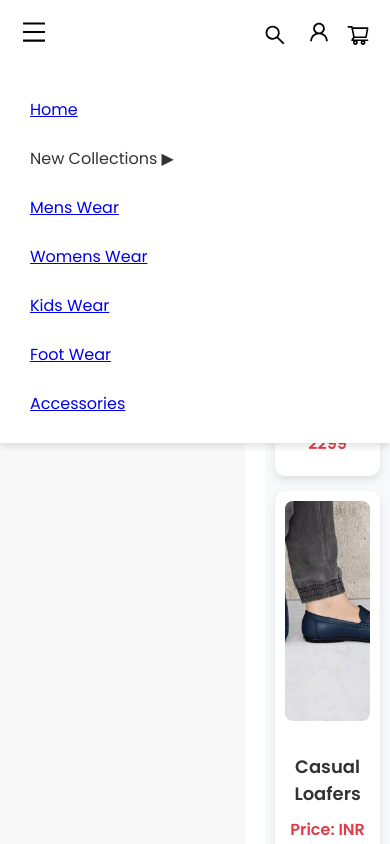
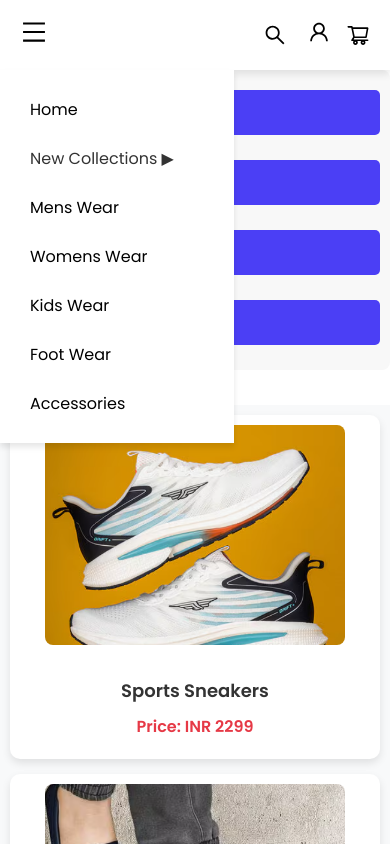
Before and after one commit to Shakeel1116/E-commerce, a React (Vite) app in the folder FRONTEND/: page /Footswear in a window 390 px wide. Both pictures are taken after a click on the element 34 px from the left and 35 px from the top of the page. Shown: the top 844 px of the page. Built offline with nearby package versions, Linux system fonts and the light colour scheme.

Commit message:
front end css update

```diff
--- a/FRONTEND/index.html
+++ b/FRONTEND/index.html
@@ -2,6 +2,7 @@
 <html lang="en">
   <head>
     <meta charset="UTF-8" />
+    <link rel="icon" type="image/svg+xml" href="/images/shakeel.svg" />
     <meta name="viewport" content="width=device-width, initial-scale=1.0" />
     <title>E-commerce</title>
   </head>
--- a/FRONTEND/src/App.css
+++ b/FRONTEND/src/App.css
@@ -455,6 +455,14 @@ h1 {
 .back-btn:hover {
     background: #0056b3;
 }
+.mobile-menu a {
+    color:black;
+    text-decoration: none;  /* Removes the text decoration */
+    display: block;
+}
+.mobile-menu {
+    width: 60%;
+}
 
 
 
@@ -633,7 +641,73 @@ h1 {
   .Herosection {
     flex: 1; /* Let products take remaining space */
   }
+  @media (max-width: 768px) {
+    /* Adjusting the filter section */
+    .filters {
+      width: 100%; /* Make filter take full width on mobile */
+      margin-bottom: 20px; /* Add space between filters and products */
+      padding: 15px; /* Increase padding for better spacing */
+    }
 
+    .filter-item button {
+      padding: 10px;
+      font-size: 14px;
+    }
+
+    .filter-content {
+      padding: 8px;
+    }
+
+    .filter-content label {
+      padding: 5px;
+      font-size: 13px;
+    }
+
+    .filter-item {
+      margin-bottom: 15px; /* Add more space between filter items */
+    }
+
+    .filter-item button {
+      font-size: 16px;
+    }
+
+    /* Adjust the layout of the product section */
+    .mens-section, .womens-section, .kids-section, .footwear-section, .Accesories-section {
+      flex-direction: column; /* Stack products vertically on small screens */
+      gap: 15px;
+    }
+
+    /* Make products full width */
+    .Mensclothing {
+      width: 100%;
+    }
+  }
+
+  @media (max-width: 480px) {
+    /* Adjust for even smaller screens like mobile */
+    .filters {
+      width: 100%;
+      padding: 10px;
+    }
+
+    .filter-item button {
+      padding: 12px;
+      font-size: 14px;
+    }
+
+    .filter-content {
+      padding: 8px;
+    }
+
+    .filter-content label {
+      font-size: 12px;
+    }
+
+    /* Ensure the product grid takes full width */
+    .Mensclothing {
+      width: 100%;
+    }
+  }
 .industry-banner {
     text-align: center;
     margin: 20px 0;
--- a/FRONTEND/src/Pages/Navbar.jsx
+++ b/FRONTEND/src/Pages/Navbar.jsx
@@ -97,7 +97,7 @@ const Navbar = () => {
             {/* Mobile Menu */}
             <div className={`mobile-menu ${menuOpen ? "active" : ""}`}>
     <ul>
-                    <li><Link to="/">Home</Link></li>
+        <li><Link to="/" onClick={() => setMenuOpen(false)}>Home</Link></li>
         <li
             onMouseEnter={() => setShowCollections(true)}
             onMouseLeave={() => setShowCollections(false)}
@@ -116,13 +116,14 @@ const Navbar = () => {
                 </ul>
             )}
         </li>
-                    <li><Link to="/menswear">Mens Wear</Link></li>
-                    <li><Link to="/womenswear">Womens Wear</Link></li>
-                    <li><Link to="/kidswear">Kids Wear</Link></li>
-                    <li><Link to="/footwear">Foot Wear</Link></li>
-                    <li><Link to="/accessories">Accessories</Link></li>
+        <li><Link to="/menswear" onClick={() => setMenuOpen(false)}>Mens Wear</Link></li>
+        <li><Link to="/womenswear" onClick={() => setMenuOpen(false)}>Womens Wear</Link></li>
+        <li><Link to="/kidsswear" onClick={() => setMenuOpen(false)}>Kids Wear</Link></li>
+        <li><Link to="/Footswear" onClick={() => setMenuOpen(false)}>Foot Wear</Link></li>
+        <li><Link to="/Accesories" onClick={() => setMenuOpen(false)}>Accessories</Link></li>
     </ul>
 </div>
+
         </nav>
     );
 };
```
Also changed, not shown: FRONTEND/public/images/shakeel.svg (added). Lines whose indentation alone changed are shown as unchanged.
